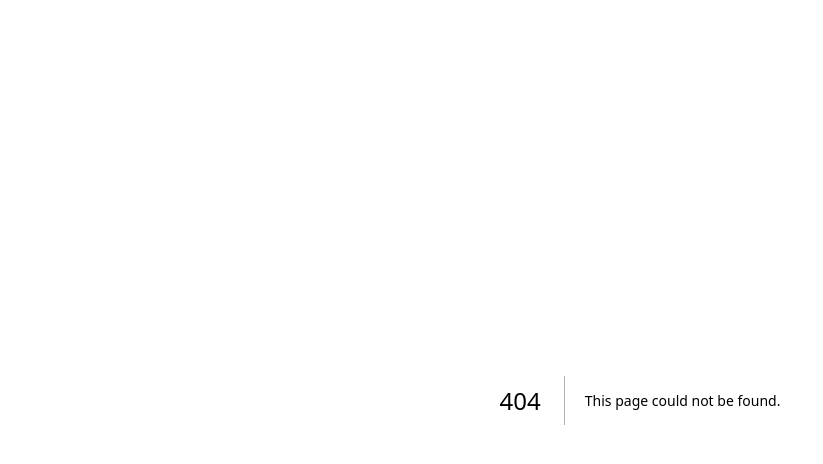
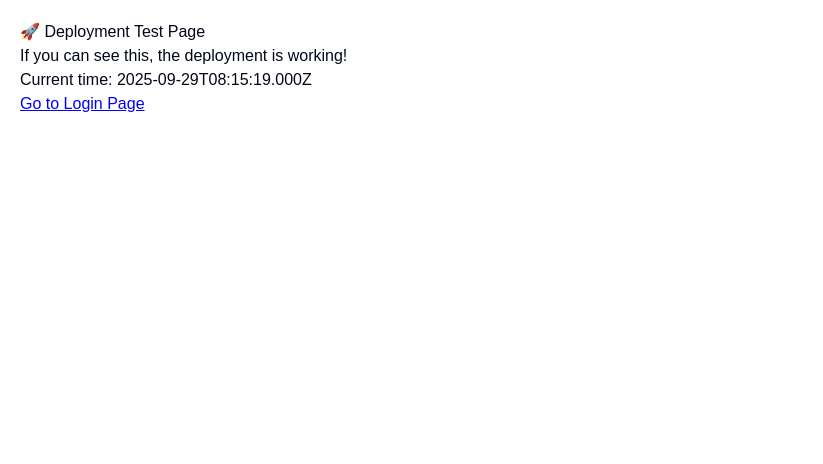
Before and after one commit to pauloster79-ux/project-manager, a Next.js app: page /test in a window 1280 px wide. Before the commit this address had no page. Shown: the top 464 px of the page, without its empty margins (0-823 px from the left). Built offline with nearby package versions, Linux system fonts and the light colour scheme.

Commit message:
Add test page and force login redirect - debug deployment

```diff
--- a/app/page.tsx
+++ b/app/page.tsx
@@ -5,11 +5,6 @@ export default function HomePage() {
   const cookieStore = cookies();
   const userId = cookieStore.get("user_id")?.value;
 
-  if (!userId) {
-    // Not logged in, redirect to login
-    redirect("/login");
-  }
-
-  // Logged in, redirect to projects
-  redirect("/projects");
+  // For now, always redirect to login to test deployment
+  redirect("/login");
 }
--- /dev/null
+++ b/app/test/page.tsx
@@ -0,0 +1,12 @@
+export default function TestPage() {
+  return (
+    <div style={{ padding: '20px', fontFamily: 'Arial, sans-serif' }}>
+      <h1>🚀 Deployment Test Page</h1>
+      <p>If you can see this, the deployment is working!</p>
+      <p>Current time: {new Date().toISOString()}</p>
+      <a href="/login" style={{ color: 'blue', textDecoration: 'underline' }}>
+        Go to Login Page
+      </a>
+    </div>
+  );
+}
```
